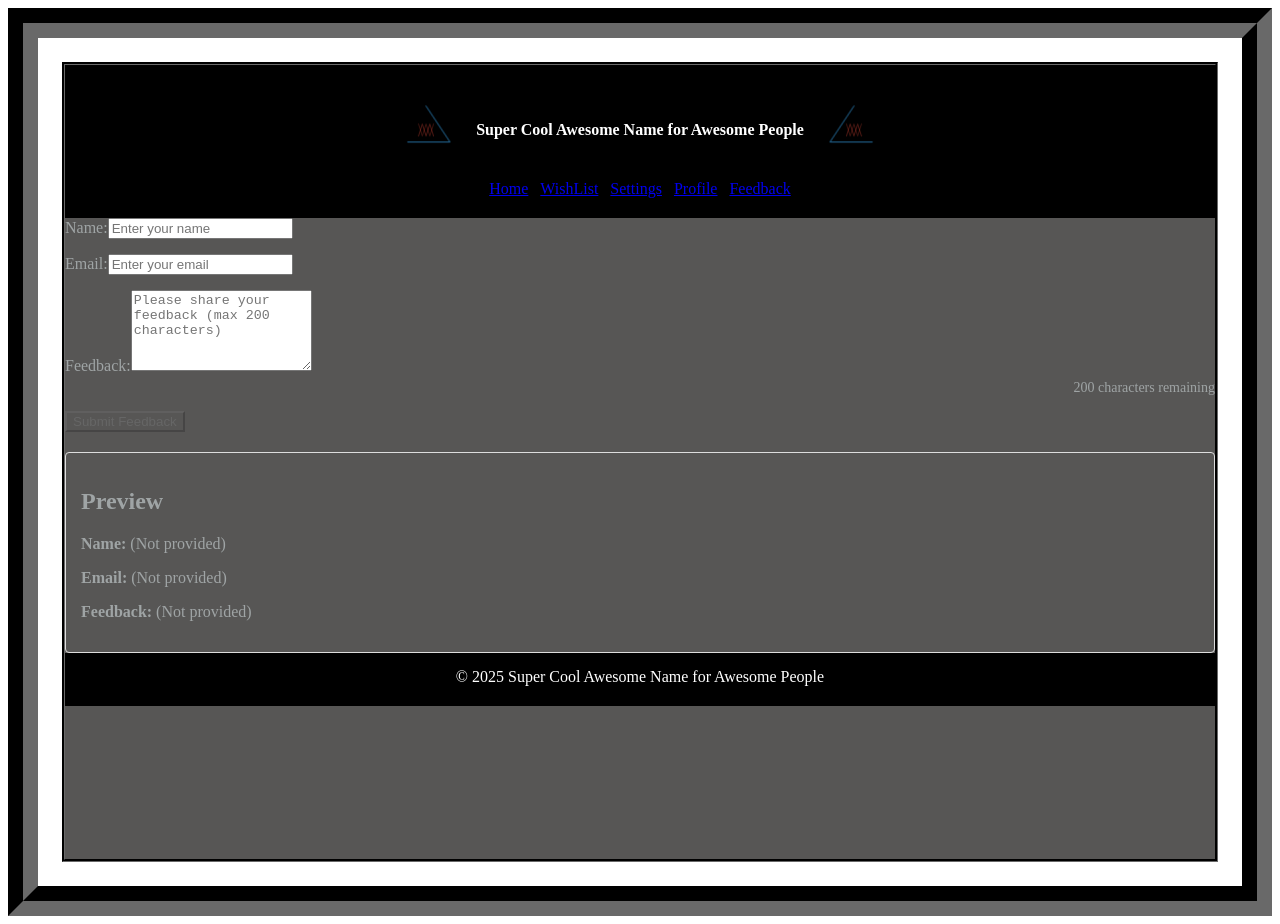
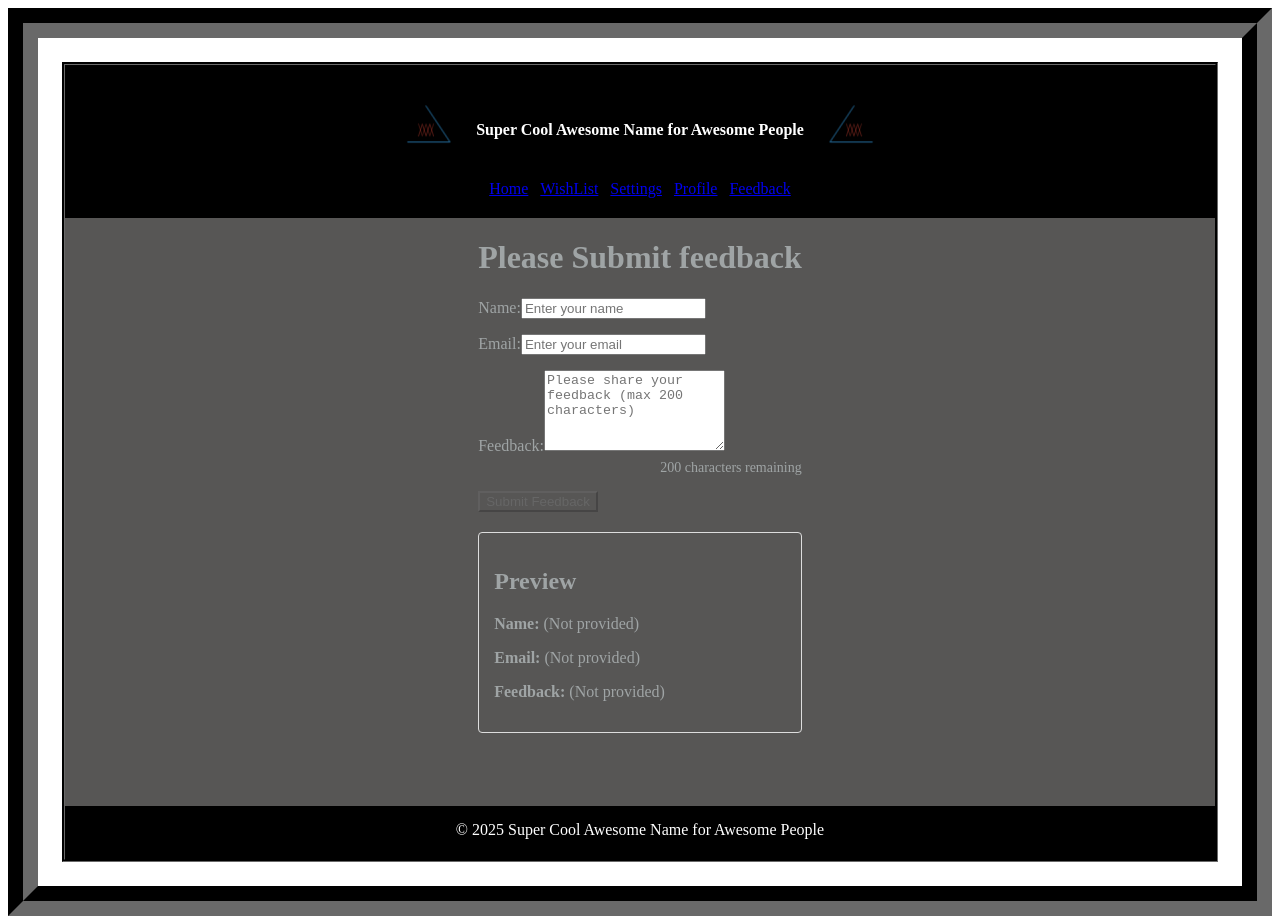
Before and after one commit to MarcusWarnert/Final-Project-2025-Marcus---W-, a React (Vite) app in the folder Final-Project-2025/: page /feedback in a window 1280 px wide. Built offline with nearby package versions, Linux system fonts and the light colour scheme.

Commit message:
Fixed a Footer problem.  Now at bottom of page.

```diff
--- a/Final-Project-2025/src/App.css
+++ b/Final-Project-2025/src/App.css
@@ -46,6 +46,23 @@
     min-height: 100vh;
     margin: 24px;
     padding-left: 0;
+    display: flex;
+    flex-direction: column;
+}
+
+header, footer {
+    display: flex;
+    flex-direction: column;
+    align-items: center;
+    padding-right: 10;
+    color: white;
+    background-color: black;
+    width: 100%;
+    padding: 15px 0 20px 0;
+}
+
+main {
+    flex: 1;
 }
 
 .nav-menu {
@@ -67,14 +84,3 @@
     font-weight: 400;
     text-decoration: none;
 }
-
-header, footer {
-    display: flex;
-    flex-direction: column;
-    align-items: center;
-    padding-right: 10;
-    color: white;
-    background-color: black;
-    width: 100%;
-    padding: 15px 0 20px 0;
-}
--- a/Final-Project-2025/src/Components/Pages/FeedbackPage.jsx
+++ b/Final-Project-2025/src/Components/Pages/FeedbackPage.jsx
@@ -29,6 +29,8 @@ formData.feedback;
     };
 
     return (
+        <main>
+            <h1>Please Submit feedback</h1>
             <div className="feedback-form-container">
                 <form onSubmit={handleSubmit}>
                     <div className="form-group">
@@ -85,5 +87,6 @@ formData.feedback;
                     </div>
                 </div>
             </div>
+        </main>
     );
 }
```
Lines whose indentation alone changed are shown as unchanged.
